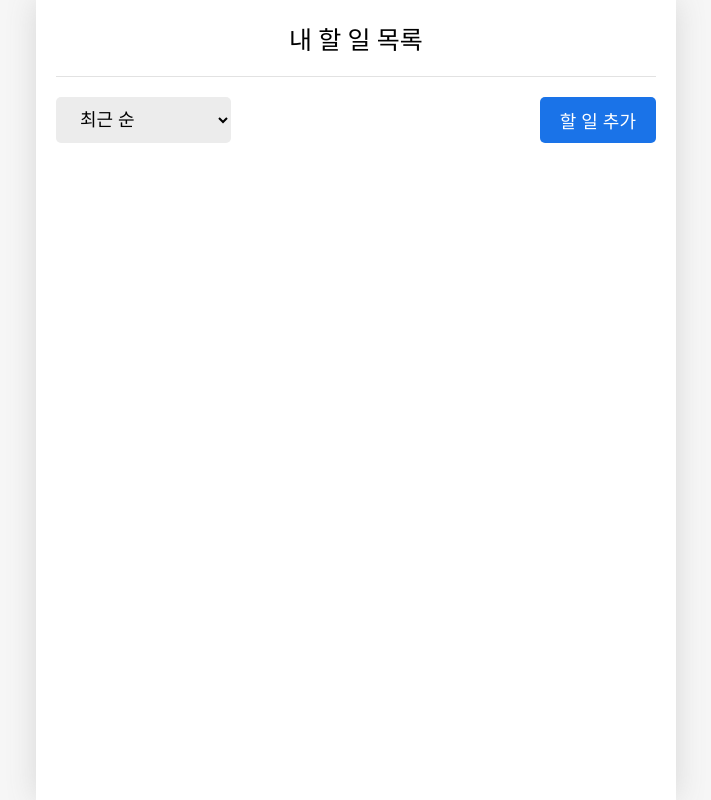
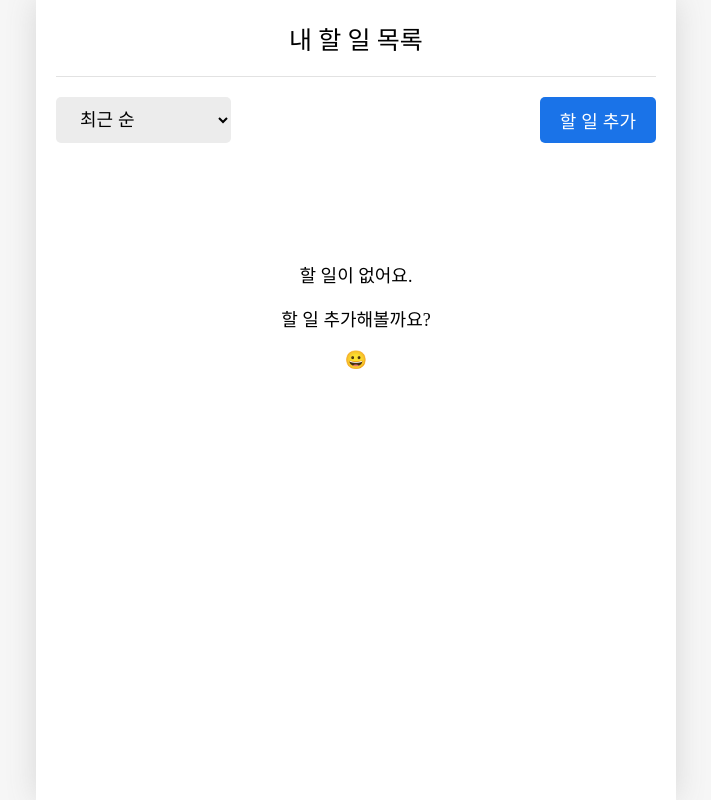
Before and after one commit to cokeworld/super-tasks, a React (Vite) app: page / in a window 1280 px wide. Shown: the whole page, without its empty margins (284-995 px from the left). Built offline with nearby package versions, Linux system fonts and the light colour scheme.

Commit message:
create: 데이터 없을 경우 안내 메시지 처리

```diff
--- a/src/components/TodoList.css
+++ b/src/components/TodoList.css
@@ -17,8 +17,15 @@
 .TodoList .newInputArea {
     display: flex;
     justify-content: space-between;
-    gap: 20px
+    gap: 20px;
 }
+
 .TodoList .newInputArea input {
-    flex: 1
+    flex: 1;
 }
+
+.TodoList .noData {
+    font-size: 18px;
+    text-align: center;
+    padding: 80px 0px 0px 0px;
+}
--- a/src/components/TodoList.jsx
+++ b/src/components/TodoList.jsx
@@ -105,6 +105,8 @@ const TodoList = ({ data }) => {
                 )}
             </div>
             <div>
+                {filteredData.length ? (
+                    <>
                         {filteredData.map((item) => (
                             <TodoItem
                                 key={item.id}
@@ -118,6 +120,14 @@ const TodoList = ({ data }) => {
                                 onDelete={onClickDelete}
                             />
                         ))}
+                    </>
+                ) : (
+                    <div className="noData">
+                        <p>할 일이 없어요.</p>
+                        <p>할 일 추가해볼까요?</p>
+                        <p>😀</p>
+                    </div>
+                )}
             </div>
         </div>
     );
```
Lines whose indentation alone changed are shown as unchanged.
